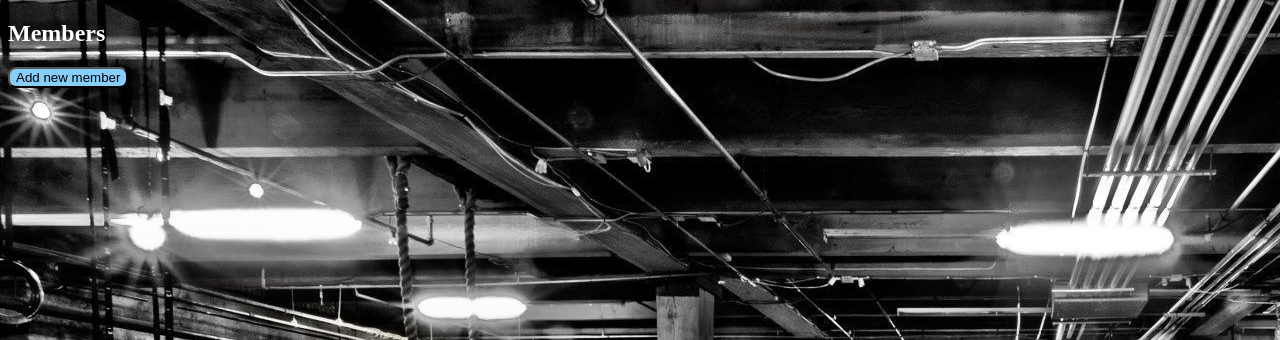
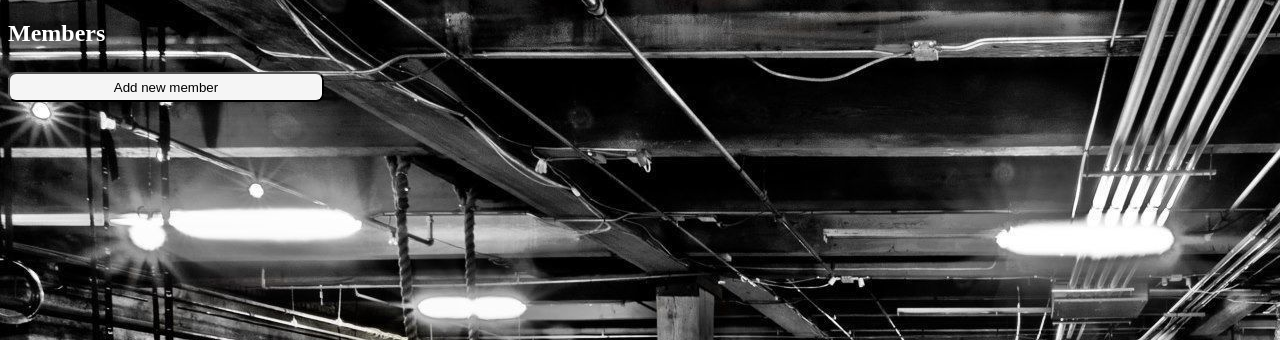
Before and after one commit to danikav/gym_management_project, a Flask app: page /members in a window 1280 px wide. Shown: the part 196-536 px from the top of the page. Run offline with Flask 2, Linux system fonts and the light colour scheme; data that the repository does not hold is empty; some libraries are stand-ins or nearby versions.

Commit message:
more css

```diff
--- a/static/gym_style.css
+++ b/static/gym_style.css
@@ -85,6 +85,13 @@ footer {
 
 }
 
+.addnewmember {
+    margin-top: 5px;
+    width: 25%;
+    height: 30px;
+    background-color: whitesmoke
+}
+
 .list {
         background: snow
 
--- a/templates/members/index.html
+++ b/templates/members/index.html
@@ -3,7 +3,7 @@
 {% block content %}
 <h1>Members</h1>
 
-<a href="/members/new"><button>Add new member</button></a>
+<a class="addnewmember" href="/members/new"><button class="addnewmember">Add new member</button></a>
 
 
 <ul id="members">
```
